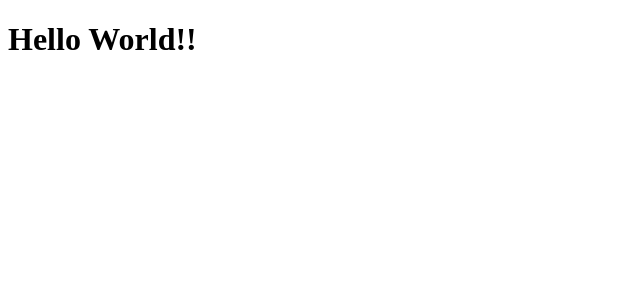
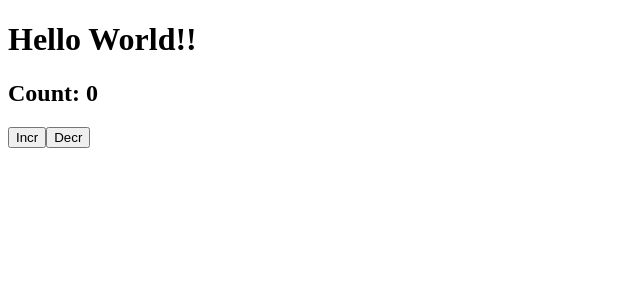
Before and after one commit to patilkunal/egghead-react-boilerplate, a React app: page / in a window 1280 px wide. Shown: the top 300 px of the page, without its empty margins (0-640 px from the left). Built offline with nearby package versions, Linux system fonts and the light colour scheme.

Commit message:
Use babel proposal plugin to try new ECMA features

```diff
--- a/package.json
+++ b/package.json
@@ -22,6 +22,7 @@
   "devDependencies": {
     "@babel/cli": "^7.2.0",
     "@babel/core": "^7.2.2",
+    "@babel/plugin-proposal-class-properties": "^7.2.1",
     "@babel/preset-env": "^7.2.0",
     "@babel/preset-react": "^7.0.0",
     "babel-loader": "^8.0.4",
--- a/src/App.js
+++ b/src/App.js
@@ -1,9 +1,16 @@
 import React from 'react'
 
 class App extends React.Component {
+    state = {
+        count: 0
+    }
     render() {
-        debugger
-        return <h1>Hello World!!</h1>
+        return (
+        <div><h1>Hello World!!</h1>
+        <h2>Count: {this.state.count}</h2>
+        <button onClick={() => this.setState(state => ({count: state.count+1}))}>Incr</button>
+        <button onClick={() => this.setState(state => ({count: state.count-1}))}>Decr</button>
+        </div>)
     }
 }
 
--- a/webpack.config.base.js
+++ b/webpack.config.base.js
@@ -14,7 +14,8 @@ module.exports = {
                 loader: 'babel-loader',
                 exclude: /node_modules/,
                 options: {
-                    presets: ['@babel/preset-env', '@babel/preset-react']
+                    presets: ['@babel/preset-env', '@babel/preset-react'],
+                    plugins: ['@babel/plugin-proposal-class-properties']
                 }
             }
         ]
```
Also changed, not shown: 2 other files (tests, documents, lock files or other folders).
